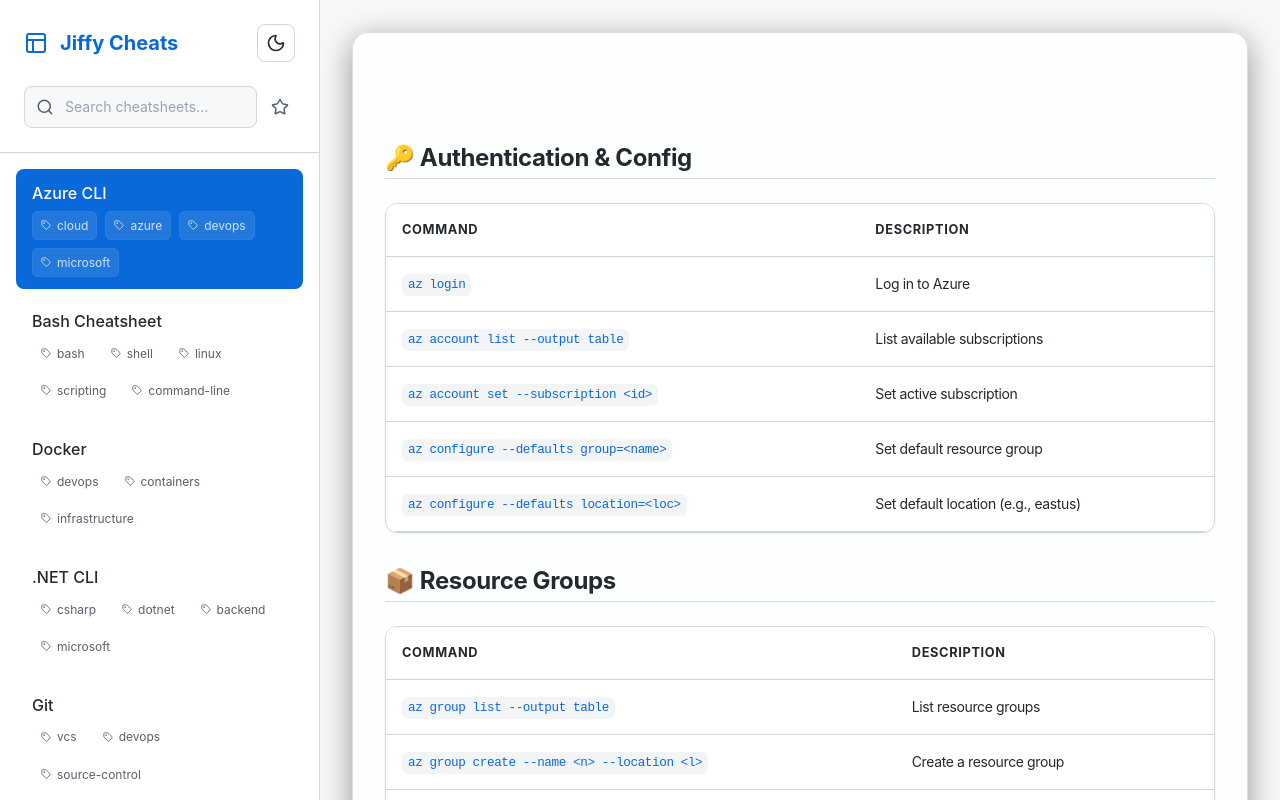
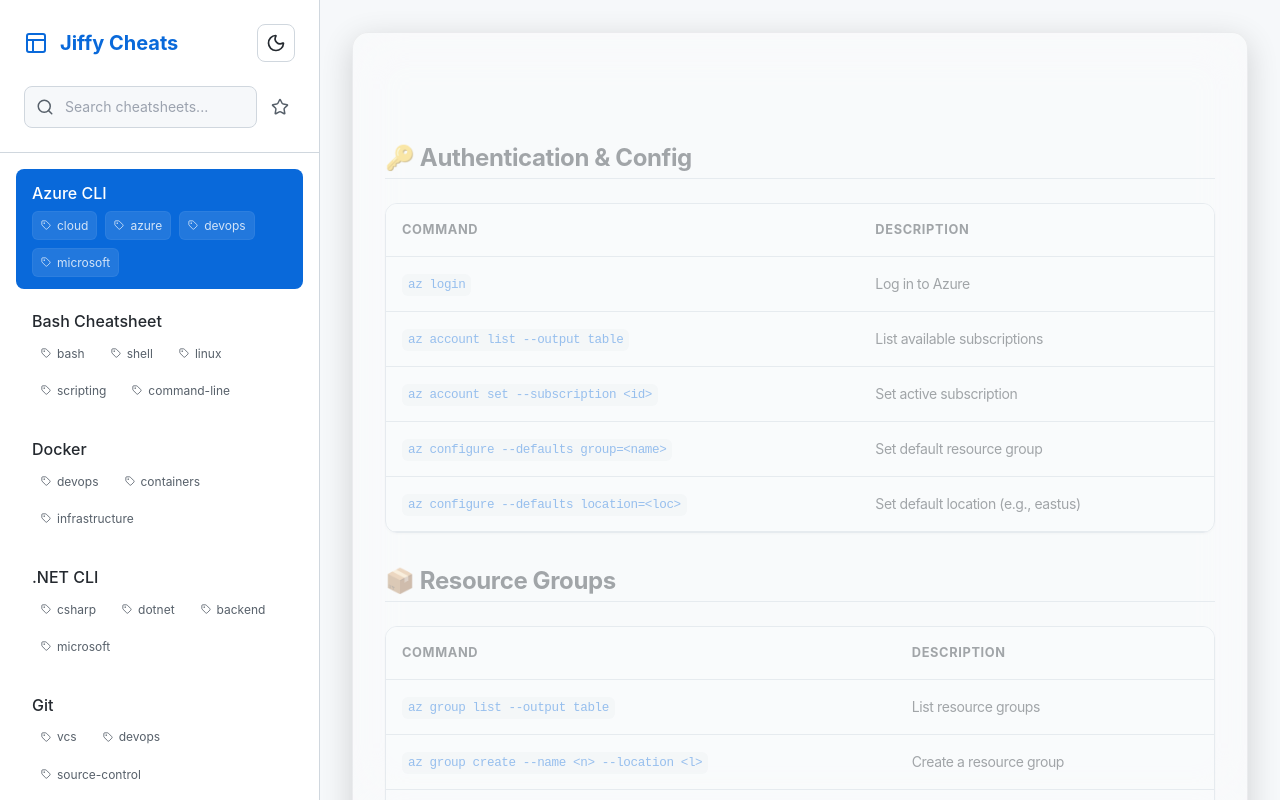
Before and after one commit to toanle88/Jiffy, a React (Vite) app: page / in a window 1280 px wide. Built offline with nearby package versions, Linux system fonts and the light colour scheme.

Commit message:
feat: establish the main application component, integrating cheatsheet display, search, theme toggling, and favorites management.

```diff
--- a/src/App.tsx
+++ b/src/App.tsx
@@ -1,4 +1,4 @@
-import { useState, useMemo, useTransition } from 'react'
+import { useState, useMemo, useEffect } from 'react'
 import { Menu } from 'lucide-react'
 import Sidebar from './components/Sidebar'
 import MarkdownViewer from './components/MarkdownViewer'
@@ -11,10 +11,11 @@
   const { filteredCheatsheets: searchResults, searchQuery, setSearchQuery, loading } = useCheatsheets()
   const { theme, toggleTheme } = useTheme()
   const { favorites, toggleFavorite } = useFavorites()
-  const [selectedId, setSelectedId] = useState<string | null>(null)
+
+  const [activeId, setActiveId] = useState<string | null>(null)
+  const [renderedId, setRenderedId] = useState<string | null>(null)
   const [showFavorites, setShowFavorites] = useState(false)
   const [isSidebarOpen, setIsSidebarOpen] = useState(false)
-  const [isPending, startTransition] = useTransition()
 
   const filteredCheatsheets = useMemo(() => {
     if (showFavorites) {
@@ -23,19 +24,33 @@
     return searchResults
   }, [searchResults, showFavorites, favorites])
 
-  const effectiveSelectedId = useMemo(() => {
-    if (selectedId && filteredCheatsheets.some(s => s.id === selectedId)) {
-      return selectedId
+  const effectiveActiveId = useMemo(() => {
+    if (activeId && filteredCheatsheets.some(s => s.id === activeId)) {
+      return activeId
     }
     return filteredCheatsheets.length > 0 ? filteredCheatsheets[0].id : null
-  }, [selectedId, filteredCheatsheets])
+  }, [activeId, filteredCheatsheets])
 
-  const selectedCheatsheet = filteredCheatsheets.find(s => s.id === effectiveSelectedId) || filteredCheatsheets[0]
+  useEffect(() => {
+    if (effectiveActiveId && !renderedId) {
+      setRenderedId(effectiveActiveId)
+    }
+  }, [effectiveActiveId, renderedId])
+
+  const selectedCheatsheet = filteredCheatsheets.find(s => s.id === renderedId) || filteredCheatsheets[0]
+  const isTransitioning = activeId !== renderedId && renderedId !== null
 
   const handleSelect = (id: string) => {
-    startTransition(() => {
-      setSelectedId(id)
-    })
+    setActiveId(id)
+
+    if (window.innerWidth < 768) {
+      setIsSidebarOpen(false)
+      setTimeout(() => {
+        setRenderedId(id)
+      }, 350)
+    } else {
+      setRenderedId(id)
+    }
   }
 
   if (loading) {
@@ -68,7 +83,7 @@
       <Sidebar
         cheatsheets={filteredCheatsheets}
         onSelect={handleSelect}
-        selectedId={effectiveSelectedId || (filteredCheatsheets[0]?.id)}
+        selectedId={effectiveActiveId}
         searchQuery={searchQuery}
         onSearchChange={setSearchQuery}
         theme={theme}
@@ -80,9 +95,9 @@
         isOpen={isSidebarOpen}
         onClose={() => setIsSidebarOpen(false)}
       />
-      <main className={`flex-1 overflow-y-auto p-8 w-full md:p-8 transition-opacity duration-300 ${isPending ? 'opacity-50' : 'opacity-100'}`}>
+      <main className="flex-1 overflow-y-auto p-8 w-full md:p-8">
         {selectedCheatsheet ? (
-          <div className="max-w-[900px] mx-auto bg-glass backdrop-blur-xl border border-glass-border rounded-2xl p-8 shadow-[0_8px_32px_rgba(0,0,0,0.4)] animate-fadeIn">
+          <div className={`max-w-[900px] mx-auto bg-glass backdrop-blur-xl border border-glass-border rounded-2xl p-8 shadow-[0_8px_32px_rgba(0,0,0,0.4)] animate-fadeIn transition-opacity duration-200 ${isTransitioning ? 'opacity-40 pointer-events-none' : 'opacity-100'}`}>
             <MarkdownViewer content={selectedCheatsheet.content} theme={theme} />
           </div>
         ) : (
```
